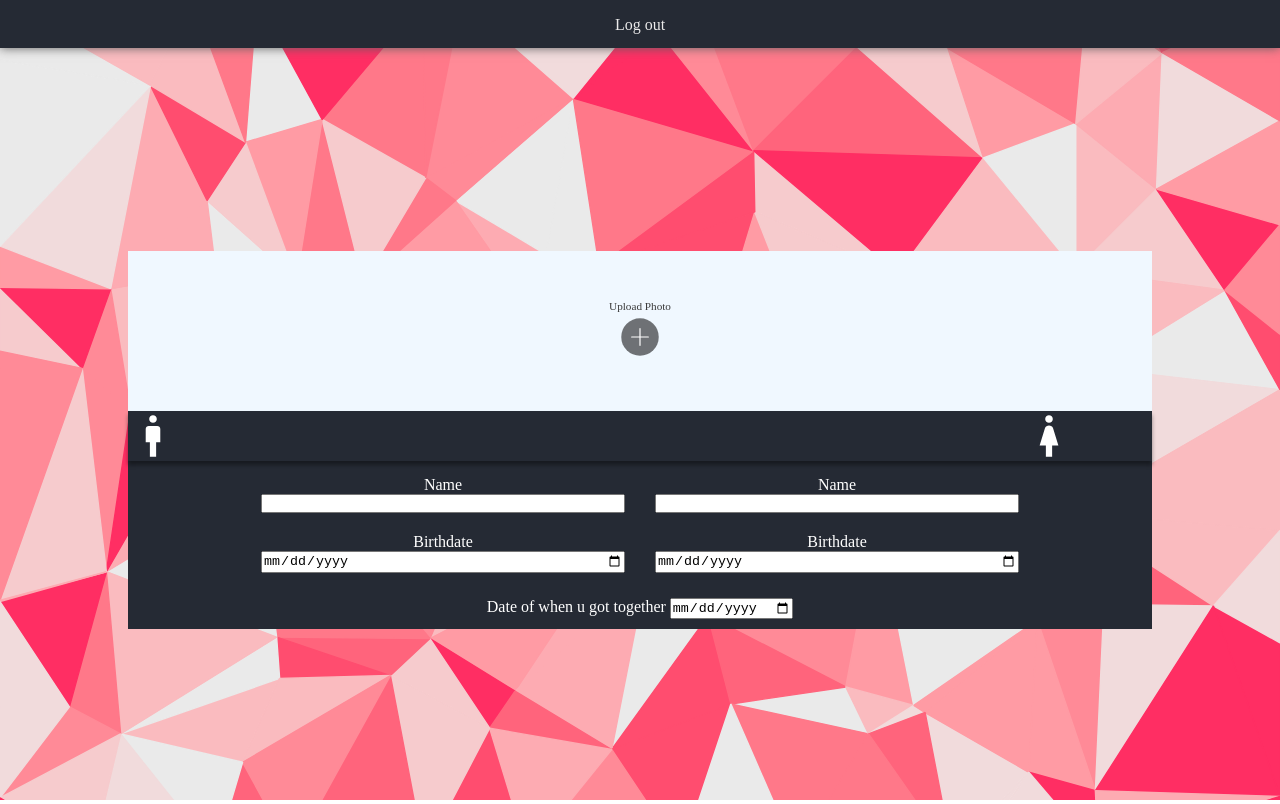
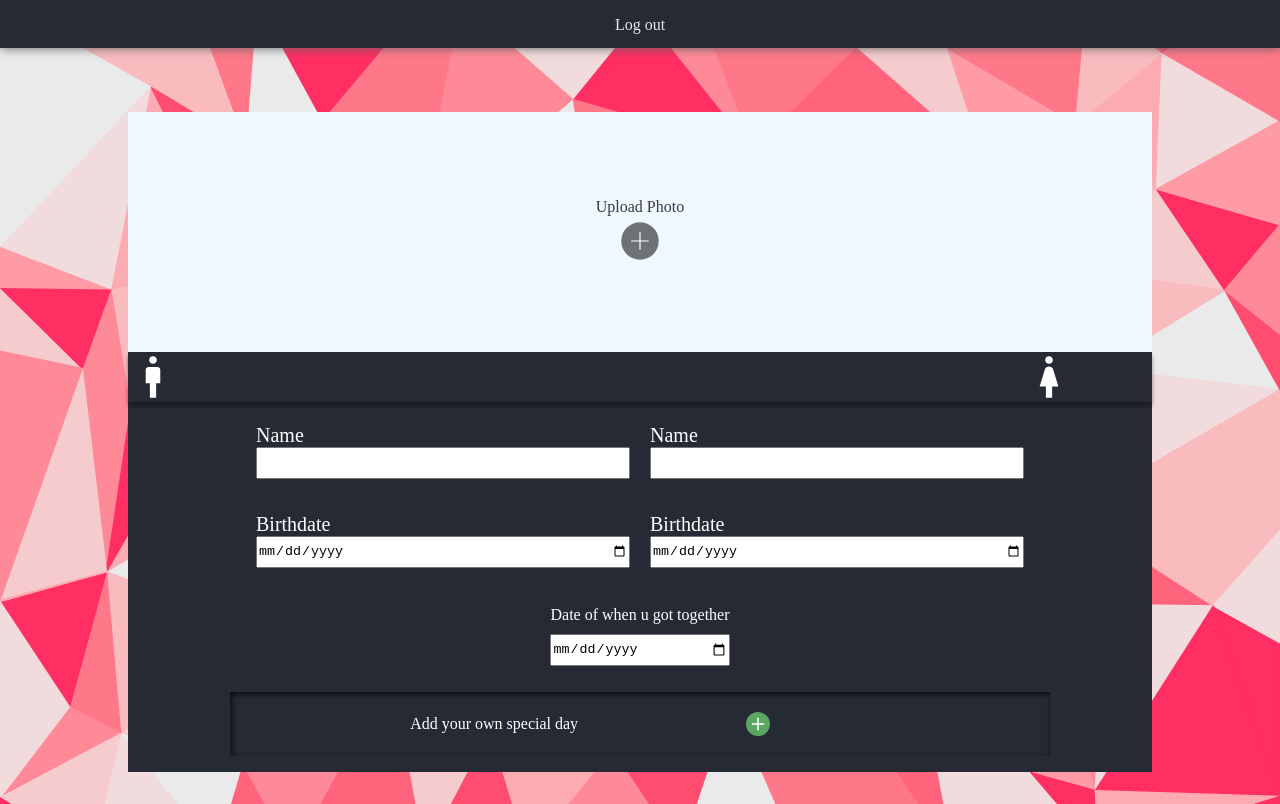
Before and after one commit to Zeeroon-e/Together, a React (Vite) app: page /home in a window 1280 px wide. Built offline with nearby package versions, Linux system fonts and the light colour scheme.

Commit message:
css and form info made

```diff
--- a/package.json
+++ b/package.json
@@ -15,8 +15,10 @@
     "cors": "^2.8.5",
     "dotenv": "^16.0.3",
     "express": "^4.18.2",
+    "localview": "^0.0.9",
     "mongodb": "^5.1.0",
     "mongoose": "^7.0.1",
+    "multer": "^1.4.5-lts.1",
     "nodemon": "^2.0.21",
     "react": "^18.2.0",
     "react-dom": "^18.2.0",
--- a/src/App.css
+++ b/src/App.css
@@ -5,8 +5,18 @@
 }
 
 #root {
+  width: 100vw;
+  min-height: 100vh;
+  margin: 0;
+  background-image: url('./assets/bg.svg');
+  background-repeat: no-repeat;
+  background-size: cover ;
+}
+
+.App{
+  padding: 2em;
   display: flex;
   justify-content: center;
-  width: 100vw;
-  text-align: center;
+  flex-direction: column;
+  align-items: center;
 }
--- a/src/components/CreateForm.tsx
+++ b/src/components/CreateForm.tsx
@@ -1,8 +1,24 @@
-import React from 'react'
+
 import './createform.scss';
+import { useState } from 'react';
 function CreateForm() {
+    const [leftName, setLeftName] = useState('')
+    const [leftBirthDate, setLeftBirthDate] = useState('')
+
+    const [rightName, setRightName] = useState('')
+    const [rightBirthDate, setRightBirthDate] = useState('')
+
+    const [dateTogether, setDateTogether] = useState('')
+
+
+    console.log(leftName)
+    console.log(leftBirthDate)
+    function addOwnDate(){
+        console.log("clicked");
+    }
+
   return (
-    <form className='form'>
+    <form className='form' >
         <div className='photo'>
             <input type="file" id='file' className='file'/>
             <label htmlFor="file" className='file-label' > Upload Photo<p className='icon'>f</p></label>
@@ -17,31 +33,35 @@ function CreateForm() {
             <div className='field'>
               <div className='name'>
                   <label htmlFor="text">Name</label>
-                  <input type="text" />
+                  <input type="text" value={leftName} onChange={(e) => setLeftName(e.target.value)}/>
               </div>
 
               <div className='dateofbirth'>
                   <label htmlFor="text">Birthdate</label>
-                  <input type="date" />
+                  <input type="date" value={leftBirthDate} onChange={(e) => setLeftBirthDate(e.target.value)}/>
               </div>
             </div>
 
             <div className='field'>
               <div className='name'>
                   <label htmlFor="text">Name</label>
-                  <input type="text" />
+                  <input type="text" value={rightName} onChange={(e) => setRightName(e.target.value)}/>
               </div>
 
               <div className='dateofbirth'>
                   <label htmlFor="text">Birthdate</label>
-                  <input type="date" />
+                  <input type="date" value={rightBirthDate} onChange={(e) => setRightBirthDate(e.target.value)}/>
               </div>
             </div>
         </section>
 
         <div className='together-date'>
             <label htmlFor="text" className='together-label'>Date of when u got together </label>
-            <input type="date" />
+            <input type="date" value={dateTogether} onChange={(e) => setDateTogether(e.target.value)}/>
+        </div>
+        <div className='own-date-container'>
+            <label htmlFor="">Add your own special day</label>
+            <p className='add-icon' onClick={addOwnDate}>t</p>
         </div>
 
     </form>
--- a/src/components/createform.scss
+++ b/src/components/createform.scss
@@ -2,7 +2,7 @@
     background-color: #252A34;
     width: 80vw;
     height: 100%;
-    padding: 0px 15px;
+
     display: flex;
     flex-direction: column;
     margin: auto;
@@ -15,7 +15,7 @@
     align-items: center;
     background-color: aliceblue;
     width: 80vw;
-    height: 20vh;
+    height: 30vh;
 
 
 }
@@ -29,7 +29,7 @@
 
 .file-label{
     color: #3a3a3a;
-    font-size: 0.7em;
+    font-size: 1rem;
 }
 .icon{
     color: #465a8300;
@@ -47,7 +47,7 @@
     display: flex;
     flex-direction: row;
     justify-content: space-between;
-    width: 80vw;
+    width: 100%;
     box-shadow: 0px 4px 4px 0px #0505056b;
     .man-icon{
         color: #252a3400;
@@ -81,25 +81,55 @@
     width: 30vw;
     margin: 5px;
     color: white;
-
+    input{
+        height: 2rem;
+    }
     .name{
-        margin: 10px;
+        font-size: calc(15px + 0.390625vw);
+        margin: 17px 5px;
         display: flex;
         flex-direction: column;
         justify-content: center;
     }
 
     .dateofbirth{
-        margin: 10px;
+        font-size: calc(15px + 0.390625vw);
+        margin: 17px 5px;
         display: flex;
         flex-direction: column;
         justify-content: center;
-
     }
 }
 
 .together-date{
     color: white;
-    margin: 10px;
+    margin: 1rem;
+    display: flex;
+    flex-direction: column;
+    input{
+        height: 2rem;
+        margin: 10px 0px;
+    }
+}
+
+.own-date-container{
+    display: flex;
+    justify-content: space-evenly;
+    align-items: center;
+    padding: 1rem;
+    color: white;
+    width: 80%;
+    background-color: #252A34;
+    box-shadow: inset 4px 0px 4px #00000050, inset 0 4px 4px #0000007a;
+    margin-bottom: 1rem;
+    p{
+        cursor: pointer;
+        color: #252a3400;
+        width: 10vw;
+        height: 2rem;
+        background-image: url('../assets/Add_square.svg');
+        background-repeat: no-repeat;
+        background-size: contain;
+    }
 
 }
--- a/src/index.css
+++ /dev/null
@@ -1,10 +0,0 @@
-
-body {
-  margin: 0;
-  display: flex;
-  place-items: center;
-  min-height: 100vh;
-  background-image: url('./assets/bg.svg');
-  background-repeat: no-repeat;
-  background-size: cover ;
-}
--- a/src/main.tsx
+++ b/src/main.tsx
@@ -1,7 +1,6 @@
 import React from 'react'
 import ReactDOM from 'react-dom/client'
 import App from './App'
-import './index.css'
 import { BrowserRouter } from 'react-router-dom'
 
 ReactDOM.createRoot(document.getElementById('root') as HTMLElement).render(
--- a/src/views/Login.tsx
+++ b/src/views/Login.tsx
@@ -59,7 +59,7 @@ import './login.scss'
 
 
   return (
-    <div className='login-container'>
+    <div className='login-container content-wrapper'>
         <h2>Together</h2>
         <div className='input-field'>
             <label>E-mail</label>
@@ -72,7 +72,7 @@ import './login.scss'
         <button className='sign-in-btn' onClick={signInBtn}>Sign in</button>
         <div className='signup-section'>
           <p>Dont have an account?</p>
-          <button className='sign-in-btn' onClick={RedirectSignup}>Sign up</button>
+          <button className='sign-up-btn' onClick={RedirectSignup}>Sign up</button>
         </div>
     </div>
   )
--- a/src/views/SignUp.tsx
+++ b/src/views/SignUp.tsx
@@ -34,6 +34,9 @@ function SignUp() {
         } else if(response.status == 411){
                 setoutPutMsg(data);
         }
+        else if(response.status == 302){
+            setoutPutMsg(data);
+    }
 
     }
 
@@ -47,7 +50,7 @@ function SignUp() {
     }
 
   return (
-    <div className='login-container'>
+    <div className='signup-container'>
         <h2>Together</h2>
         <div className='input-field'>
             <label>E-mail</label>
@@ -60,7 +63,7 @@ function SignUp() {
         <div className='output-text'>
             <p>{outPutMsg}</p>
         </div>
-        <button className='sign-in-btn' onClick={signUpBtn}>Sign up</button>
+        <button className='sign-up-btn' onClick={signUpBtn}>Sign up</button>
         <div className='signup-section'>
           <p>Have an account?</p>
           <button className='sign-in-btn' onClick={redirectLogin} >Sign in</button>
--- a/src/views/home.scss
+++ b/src/views/home.scss
@@ -5,6 +5,7 @@
 }
 
 .content-container{
+
     display: flex;
     justify-content: center;
     margin-top: 10vh;
--- a/src/views/login.scss
+++ b/src/views/login.scss
@@ -1,31 +1,32 @@
 .login-container{
     background-color: rgb(29, 29, 29);
+    padding: 2.5rem;
+    margin: auto;
     display: flex;
-    justify-content: center;
     align-items: center;
-    width: 65vw;
-    max-width: 500px;//d
-    padding: 2.5rem;
-    margin: 2.5rem;
     flex-direction: column;
     h2{
         margin-bottom: 1rem;
         color: white;
+        font-size: 1.5rem;
     }
 }
 
 .input-field{
-    margin-bottom: 10px;
+    margin-bottom: 2rem;
     display: flex;
     flex-direction: column;
 
     label{
         color: white;
         display: flex;
+        font-size:  calc(15px + 0.390625vw);
     }
 }
+button{
+    font-size:  calc(15px + 0.390625vw);
+}
 .email-input{
-    margin: auto;
     max-width: 60vw;
     height: 5vh;
 }
@@ -52,9 +53,29 @@
 }
 .signup-section{
     display: flex;
+    align-items: center;
+    flex-direction: column;
     p{
         color: white;
         margin-right: 4vw;
     }
+    .sign-up-btn{
+        background-color: rgb(29, 29, 29);
+        box-shadow: 1px 4px 6px  #00000056;
+        color: white;
+        width: 5rem;
+        height: 5vh;
+        border-style: none;
+        border-radius: 2px;
+        margin-bottom: 5vh;
+        &:hover{
+            transition-duration: 0.5s;
+            box-shadow: 2px 4px 0px;
+            color: #FF2E63;
+            background-color: white;
+            cursor: pointer;
+            width: 5rem;
+        }
+    }
 
 }
--- a/src/views/signup.scss
+++ b/src/views/signup.scss
@@ -2,16 +2,117 @@
     display: flex;
     justify-content: center;
     align-items: center;
-    width: 65%;
-    height: 60%;
-    position: absolute;
-    background-color: rgb(29, 29, 29);
+    position: fixed;
+    background-color: #00000073;
+    width: 100%;
+    height: 100%;
+    top: 0px;
+    left: 0px;
+    z-index: 10;
+    color: rgb(31, 31, 31);
+    .overlay{
+        display: flex;
+        justify-content: center;
+        align-items: center;
+        flex-direction: column;
+        padding: 1rem;
+        background-color: #ebebeb;
+        max-width: 450px;
+        min-width: 150px;
+        height: 40vh;
+        font-size: calc(15px + 0.390625vw);
+        button{
+            width: 5rem;
+        height: 5vh;
+        background-color: #FF2E63;
+        color: white;
+        border-style: none;
+        border-radius: 2px;
+        margin-bottom: 5vh;
+        &:hover{
+            transition-duration: 0.5s;
+            box-shadow: 2px 4px 0px;
+            color: #FF2E63;
+            background-color: white;
+            cursor: pointer;
+            width: 5rem;
+        }
+        }
+
+    }
 }
 
 .output-text{
+    max-width: 100%;
     color: white;
     font-size: 0.7em;
-    background-color: rgb(60, 61, 61);
-    padding: 10px;
-    margin: 10px;
+    margin-bottom: 1rem;
+
 }
+.signup-container{
+    background-color: rgb(29, 29, 29);
+    padding: 2.5rem;
+    display: flex;
+    align-items: center;
+    flex-direction: column;
+    h2{
+        margin-bottom: 1rem;
+        color: white;
+    }
+        .input-field{
+        margin-bottom: 2rem;
+        display: flex;
+        flex-direction: column;
+
+        label{
+            color: white;
+            display: flex;
+        }
+    }
+    .email-input{
+        max-width: 60vw;
+        height: 5vh;
+    }
+    .password-input{
+        max-width: 60vw;
+        height: 5vh;
+    }
+    .sign-up-btn{
+        width: 5rem;
+        height: 5vh;
+        background-color: #FF2E63;
+        color: white;
+        border-style: none;
+        border-radius: 2px;
+        margin-bottom: 5vh;
+        &:hover{
+            transition-duration: 0.5s;
+            box-shadow: 2px 4px 0px;
+            color: #FF2E63;
+            background-color: white;
+            cursor: pointer;
+            width: 5rem;
+        }
+    }
+
+
+
+    .sign-in-btn{
+        background-color: rgb(29, 29, 29);
+        box-shadow: 1px 4px 6px  #00000056;
+        color: white;
+        width: 5rem;
+        height: 5vh;
+        border-style: none;
+        border-radius: 2px;
+        margin-bottom: 5vh;
+        &:hover{
+            transition-duration: 0.5s;
+            box-shadow: 2px 4px 0px;
+            color: #FF2E63;
+            background-color: white;
+            cursor: pointer;
+            width: 5rem;
+        }
+    }
+}
```
Also changed, not shown: src/assets/Add_square.svg (added), 1 other file (tests, documents, lock files or other folders).
